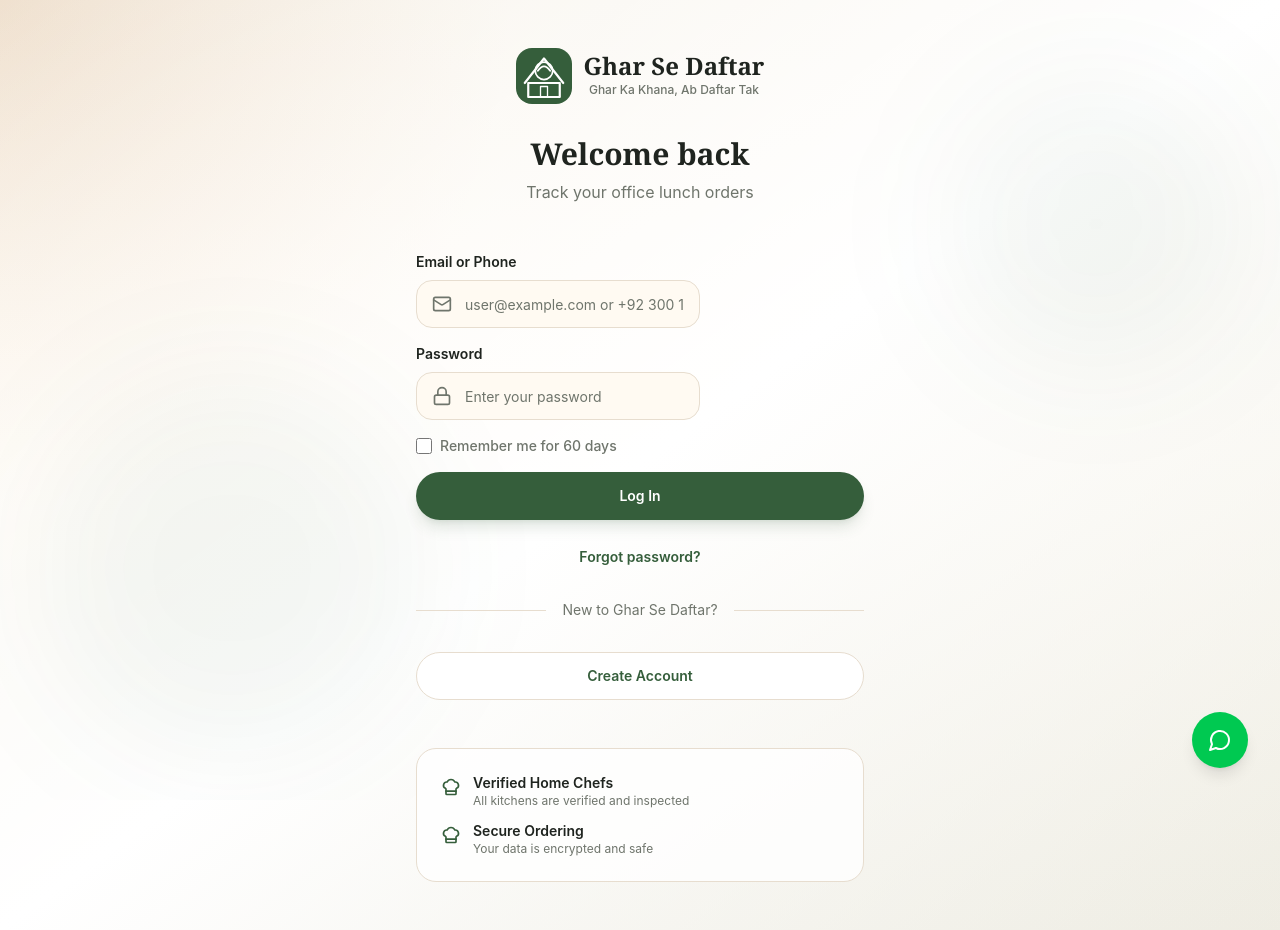
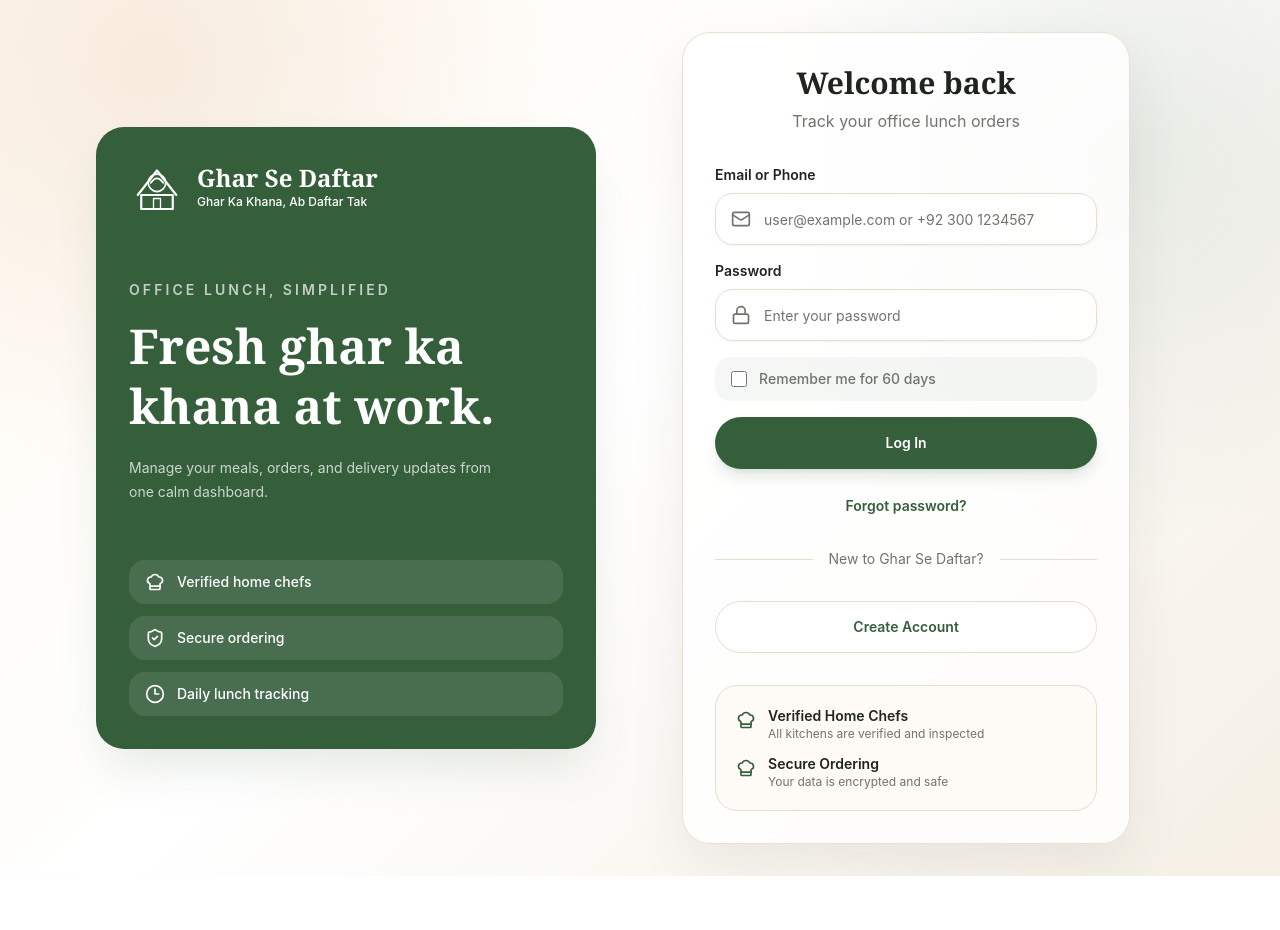
Before and after one commit to IrtazaShahab/ghar-se-daftar, a Next.js app: page /login in a window 1280 px wide. After the commit the page ends 876 px from the top, so only its background shows below. Built offline with nearby package versions, Linux system fonts and the light colour scheme; no server answers.

Commit message:
login/signup/forgot password ui screens updated

```diff
--- a/src/app/(auth)/forgot-password/page.tsx
+++ b/src/app/(auth)/forgot-password/page.tsx
@@ -8,22 +8,20 @@ import { Input } from "@/components/ui/input";
 import { Button } from "@/components/ui/button";
 import { LogoFull } from "@/components/brand/logo";
 import Link from "next/link";
-import { Mail, ArrowLeft } from "lucide-react";
+import { Mail, ArrowLeft, LifeBuoy } from "lucide-react";
 
 export default function ForgotPasswordPage() {
   const [submitted, setSubmitted] = useState(false);
+  const [submittedTo, setSubmittedTo] = useState("");
   const [isLoading, setIsLoading] = useState(false);
 
   const {
     register,
     handleSubmit,
-    formState: { errors },
-    watch
+    formState: { errors }
   } = useForm<ForgotPasswordInput>({
     resolver: zodResolver(forgotPasswordSchema)
   });
-
-  const emailOrPhone = watch("emailOrPhone");
 
   const onSubmit = async (data: ForgotPasswordInput) => {
     setIsLoading(true);
@@ -35,6 +33,7 @@ export default function ForgotPasswordPage() {
 
       // Placeholder: just show success
       await new Promise(resolve => setTimeout(resolve, 800));
+      setSubmittedTo(data.emailOrPhone);
       setSubmitted(true);
     } catch (error) {
       console.error("Error:", error);
@@ -44,18 +43,11 @@ export default function ForgotPasswordPage() {
   };
 
   return (
-    <div className="min-h-screen bg-gradient-to-br from-cream via-white to-primary/5">
-      {/* Background decorative elements */}
-      <div className="absolute inset-0 overflow-hidden pointer-events-none">
-        <div className="absolute top-20 right-10 w-72 h-72 bg-primary/5 rounded-full blur-3xl" />
-        <div className="absolute bottom-10 left-10 w-96 h-96 bg-primary/5 rounded-full blur-3xl" />
-      </div>
-
-      {/* Main container */}
-      <div className="relative z-10 flex items-center justify-center min-h-screen px-4 py-12">
-        <div className="w-full max-w-md">
+    <div className="auth-surface min-h-screen">
+      <div className="flex min-h-screen items-center justify-center px-4 py-8">
+        <div className="auth-panel w-full max-w-lg rounded-[28px] p-6 md:p-8">
           {/* Back link */}
-          <Link href="/login" className="inline-flex items-center gap-2 text-primary hover:opacity-75 transition mb-8">
+          <Link href="/login" className="mb-8 inline-flex items-center gap-2 rounded-full bg-primary/5 px-4 py-2 text-primary transition hover:bg-primary/10">
             <ArrowLeft className="size-4" />
             <span className="text-sm font-semibold">Back to login</span>
           </Link>
@@ -71,7 +63,7 @@ export default function ForgotPasswordPage() {
 
           {!submitted ? (
             <form onSubmit={handleSubmit(onSubmit)} className="space-y-6">
-              <div className="rounded-[16px] bg-primary/5 border border-primary/10 p-4 text-sm text-muted">
+              <div className="rounded-[18px] border border-primary/10 bg-primary/5 p-4 text-sm leading-6 text-muted">
                 Enter the email or phone number associated with your account.
               </div>
 
@@ -98,16 +90,16 @@ export default function ForgotPasswordPage() {
             <div className="space-y-6">
               <div className="rounded-[20px] bg-success/10 border border-success/20 p-6 text-center">
                 <div className="text-4xl mb-4">✓</div>
-                <h2 className="font-semibold text-foreground mb-2">Check your {emailOrPhone.includes("@") ? "email" : "phone"}</h2>
+                <h2 className="font-semibold text-foreground mb-2">Check your {submittedTo.includes("@") ? "email" : "phone"}</h2>
                 <p className="text-sm text-muted">
-                  We've sent password reset instructions to <strong>{emailOrPhone}</strong>
+                  We've sent password reset instructions to <strong>{submittedTo}</strong>
                 </p>
               </div>
 
               <div className="space-y-3 p-4 rounded-[16px] bg-white/50 border border-border text-sm">
                 <p className="font-semibold text-foreground">Next steps:</p>
                 <ol className="space-y-2 text-muted">
-                  <li>1. Check your {emailOrPhone.includes("@") ? "email inbox" : "SMS messages"}</li>
+                  <li>1. Check your {submittedTo.includes("@") ? "email inbox" : "SMS messages"}</li>
                   <li>2. Click the reset link or enter the code</li>
                   <li>3. Create a new password</li>
                   <li>4. Log in with your new password</li>
@@ -127,11 +119,14 @@ export default function ForgotPasswordPage() {
           )}
 
           {/* Support message */}
-          <div className="mt-12 p-4 rounded-[16px] bg-primary/5 border border-primary/10 text-center text-sm text-muted">
-            Didn't receive the email? Check your spam folder or{" "}
-            <Link href="#" className="text-primary hover:opacity-75 transition font-semibold">
-              contact support
-            </Link>
+          <div className="mt-8 flex items-center gap-3 rounded-[18px] border border-primary/10 bg-card/75 p-4 text-sm text-muted">
+            <LifeBuoy className="size-5 flex-shrink-0 text-primary" />
+            <p>
+              Didn't receive the email? Check your spam folder or{" "}
+              <Link href="#" className="text-primary hover:opacity-75 transition font-semibold">
+                contact support
+              </Link>
+            </p>
           </div>
         </div>
       </div>
--- a/src/app/(auth)/login/page.tsx
+++ b/src/app/(auth)/login/page.tsx
@@ -10,12 +10,17 @@ import { Input } from "@/components/ui/input";
 import { Button } from "@/components/ui/button";
 import { LogoFull } from "@/components/brand/logo";
 import Link from "next/link";
-import { Mail, Lock, ChefHat } from "lucide-react";
+import { Mail, Lock, ChefHat, ShieldCheck, Clock3 } from "lucide-react";
 
 export default function LoginPage() {
   const router = useRouter();
   const [error, setError] = useState<string | null>(null);
   const [isLoading, setIsLoading] = useState(false);
+  const trustItems = [
+    { Icon: ChefHat, text: "Verified home chefs" },
+    { Icon: ShieldCheck, text: "Secure ordering" },
+    { Icon: Clock3, text: "Daily lunch tracking" }
+  ];
 
   const {
     register,
@@ -47,20 +52,33 @@ export default function LoginPage() {
   };
 
   return (
-    <div className="min-h-screen bg-gradient-to-br from-cream via-white to-primary/5">
-      {/* Background decorative elements */}
-      <div className="absolute inset-0 overflow-hidden pointer-events-none">
-        <div className="absolute top-20 right-10 w-72 h-72 bg-primary/5 rounded-full blur-3xl" />
-        <div className="absolute bottom-10 left-10 w-96 h-96 bg-primary/5 rounded-full blur-3xl" />
-      </div>
+    <div className="auth-surface min-h-screen">
+      <div className="mx-auto grid min-h-screen w-full max-w-6xl items-center gap-8 px-4 py-8 md:px-8 lg:grid-cols-[0.9fr_1fr]">
+        <section className="hidden rounded-[28px] border border-primary/10 bg-primary p-8 text-white shadow-2xl shadow-primary/15 lg:block">
+          <LogoFull size="lg" className="[&_*]:text-white" />
+          <div className="mt-16 max-w-sm">
+            <p className="text-sm font-semibold uppercase tracking-[0.22em] text-white/70">Office lunch, simplified</p>
+            <h2 className="mt-4 font-serif text-5xl font-semibold leading-tight">Fresh ghar ka khana at work.</h2>
+            <p className="mt-5 text-sm leading-6 text-white/75">
+              Manage your meals, orders, and delivery updates from one calm dashboard.
+            </p>
+          </div>
+          <div className="mt-14 grid gap-3 text-sm">
+            {trustItems.map(({ Icon, text }) => (
+              <div key={text} className="flex items-center gap-3 rounded-2xl bg-white/10 px-4 py-3">
+                <Icon className="size-5" />
+                <span className="font-medium">{text}</span>
+              </div>
+            ))}
+          </div>
+        </section>
 
-      {/* Main container */}
-      <div className="relative z-10 flex items-center justify-center min-h-screen px-4 py-12">
-        <div className="w-full max-w-md">
+        <main className="w-full">
+          <div className="auth-panel mx-auto w-full max-w-md rounded-[28px] p-6 md:p-8">
           {/* Logo */}
-          <div className="text-center mb-12">
+          <div className="mb-8 text-center">
             <Link href="/">
-              <LogoFull size="lg" className="justify-center mb-8" />
+              <LogoFull size="lg" className="mb-7 justify-center lg:hidden" />
             </Link>
             <h1 className="font-serif text-3xl font-semibold text-foreground">Welcome back</h1>
             <p className="text-muted mt-2">Track your office lunch orders</p>
@@ -95,7 +113,7 @@ export default function LoginPage() {
               required
             />
 
-            <label className="flex items-center gap-2 cursor-pointer">
+            <label className="flex cursor-pointer items-center gap-3 rounded-2xl bg-primary/5 px-4 py-3">
               <input
                 type="checkbox"
                 {...register("rememberMe")}
@@ -137,7 +155,7 @@ export default function LoginPage() {
           </Link>
 
           {/* Trust section */}
-          <div className="mt-12 p-6 rounded-[20px] bg-white/80 border border-border space-y-3">
+          <div className="mt-8 grid gap-3 rounded-[22px] border border-border bg-card/70 p-5">
             <div className="flex items-start gap-3">
               <ChefHat className="size-5 text-primary flex-shrink-0 mt-1" />
               <div className="text-sm">
@@ -154,6 +172,7 @@ export default function LoginPage() {
             </div>
           </div>
         </div>
+        </main>
       </div>
     </div>
   );
--- a/src/app/globals.css
+++ b/src/app/globals.css
@@ -55,9 +55,21 @@ body {
 
 .glass-card {
   border: 1px solid rgba(231, 221, 207, 0.88);
-  background: rgba(255, 250, 242, 0.82);
-  box-shadow: 0 24px 70px rgba(53, 47, 34, 0.08);
-  backdrop-filter: blur(18px);
+  background: rgba(255, 250, 242, 0.94);
+  box-shadow: 0 18px 48px rgba(53, 47, 34, 0.07);
+}
+
+.auth-surface {
+  background:
+    radial-gradient(circle at 12% 8%, rgba(212, 163, 115, 0.18), transparent 26rem),
+    radial-gradient(circle at 88% 18%, rgba(53, 94, 59, 0.1), transparent 24rem),
+    linear-gradient(135deg, #fffaf2 0%, #ffffff 46%, #f5efe5 100%);
+}
+
+.auth-panel {
+  border: 1px solid rgba(231, 221, 207, 0.9);
+  background: rgba(255, 255, 255, 0.8);
+  box-shadow: 0 20px 55px rgba(53, 47, 34, 0.08);
 }
 
 .text-balance {
--- a/src/components/ordering/checkout-form.tsx
+++ b/src/components/ordering/checkout-form.tsx
@@ -2,7 +2,7 @@
 
 import { useCart } from "@/store/cart";
 import { useRouter, useSearchParams } from "next/navigation";
-import { useForm } from "react-hook-form";
+import { useForm, useWatch } from "react-hook-form";
 import { zodResolver } from "@hookform/resolvers/zod";
 import { z } from "zod";
 import { Input } from "@/components/ui/input";
@@ -44,12 +44,23 @@ export function CheckoutForm() {
     register,
     handleSubmit,
     formState: { errors },
-    watch
+    control
   } = useForm<CheckoutFormData>({
     resolver: zodResolver(checkoutSchema)
   });
 
-  const formValues = watch();
+  const watchedValues = useWatch({ control });
+  const formValues = {
+    fullName: watchedValues.fullName ?? "",
+    phone: watchedValues.phone ?? "",
+    whatsappNumber: watchedValues.whatsappNumber ?? "",
+    email: watchedValues.email ?? "",
+    company: watchedValues.company ?? "",
+    area: watchedValues.area ?? "",
+    address: watchedValues.address ?? "",
+    deliveryTime: watchedValues.deliveryTime ?? "",
+    instructions: watchedValues.instructions ?? ""
+  };
 
   if (items.length === 0) {
     return (
--- a/src/components/providers/root-providers.tsx
+++ b/src/components/providers/root-providers.tsx
@@ -6,8 +6,21 @@ import { WhatsAppButton } from "@/components/ui/whatsapp-button";
 import { CartDrawer } from "@/components/ordering/cart-drawer";
 import { ReactNode } from "react";
 import { CartDrawerProvider, useCartDrawer } from "./cart-drawer-provider";
+import { usePathname } from "next/navigation";
 
 export function RootProviders({ children }: { children: ReactNode }) {
+  const pathname = usePathname();
+  const lightweightRoute =
+    pathname.startsWith("/login") ||
+    pathname.startsWith("/signup") ||
+    pathname.startsWith("/forgot-password") ||
+    pathname.startsWith("/dashboard") ||
+    pathname.startsWith("/unauthorized");
+
+  if (lightweightRoute) {
+    return <>{children}</>;
+  }
+
   return (
     <SmoothScrollProvider>
       <CartProvider>
--- a/src/components/providers/smooth-scroll-provider.tsx
+++ b/src/components/providers/smooth-scroll-provider.tsx
@@ -5,6 +5,13 @@ import Lenis from "lenis";
 
 export function SmoothScrollProvider({ children }: { children: React.ReactNode }) {
   useEffect(() => {
+    const prefersReducedMotion = window.matchMedia("(prefers-reduced-motion: reduce)").matches;
+    const coarsePointer = window.matchMedia("(pointer: coarse)").matches;
+
+    if (prefersReducedMotion || coarsePointer) {
+      return;
+    }
+
     // Optimized Lenis config for better performance
     const lenis = new Lenis({
       duration: 0.6, // Reduced from 1.2s for snappier feel
--- a/src/components/ui/button.tsx
+++ b/src/components/ui/button.tsx
@@ -3,8 +3,8 @@ import { cn } from "@/lib/utils";
 import { memo, forwardRef } from "react";
 
 const variants = {
-  primary: "bg-primary text-white shadow-lg shadow-primary/15 hover:bg-primary/95",
-  secondary: "bg-white text-primary border border-border hover:bg-card",
+  primary: "bg-primary text-white shadow-lg shadow-primary/15 hover:bg-primary/95 active:translate-y-px disabled:cursor-not-allowed disabled:opacity-70",
+  secondary: "bg-white text-primary border border-border hover:bg-card active:translate-y-px disabled:cursor-not-allowed disabled:opacity-70",
   ghost: "text-primary hover:bg-primary/10",
   accent: "bg-accent text-foreground hover:bg-accent/90"
 };
@@ -18,7 +18,7 @@ const ButtonComponent = forwardRef<HTMLButtonElement, ButtonProps>(
     <button
       ref={ref}
       className={cn(
-        "focus-ring inline-flex h-12 items-center justify-center rounded-full px-6 text-sm font-semibold transition",
+        "focus-ring inline-flex h-[52px] items-center justify-center rounded-full px-6 text-sm font-semibold transition",
         variants[variant],
         className
       )}
@@ -38,7 +38,7 @@ type ButtonLinkProps = React.ComponentProps<typeof Link> & {
 const ButtonLinkComponent = ({ className, variant = "primary", children, ...props }: ButtonLinkProps) => (
   <Link
     className={cn(
-      "focus-ring inline-flex h-12 items-center justify-center rounded-full px-6 text-sm font-semibold transition",
+      "focus-ring inline-flex h-[52px] items-center justify-center rounded-full px-6 text-sm font-semibold transition",
       variants[variant],
       className
     )}
--- a/src/components/ui/input.tsx
+++ b/src/components/ui/input.tsx
@@ -12,7 +12,7 @@ export const Input = ({ className, label, error, helpText, icon: Icon, id, ...pr
   const inputId = id || props.name;
 
   return (
-    <div className="grid gap-2">
+    <div className="grid w-full gap-2">
       {label && (
         <label htmlFor={inputId} className="text-sm font-semibold text-foreground">
           {label}
@@ -25,7 +25,7 @@ export const Input = ({ className, label, error, helpText, icon: Icon, id, ...pr
         <input
           id={inputId}
           className={cn(
-            "focus-ring h-12 rounded-2xl border border-border bg-card px-4 py-3 text-sm transition placeholder:text-muted",
+            "focus-ring h-[52px] w-full min-w-0 rounded-[18px] border border-border bg-white/85 px-4 py-3 text-sm text-foreground shadow-sm shadow-primary/5 transition placeholder:text-muted hover:border-primary/30 focus:border-primary focus:bg-white focus:shadow-md focus:shadow-primary/10 disabled:cursor-not-allowed disabled:opacity-60",
             Icon && "pl-12",
             error && "border-danger bg-danger/5",
             className
--- a/src/components/ui/textarea.tsx
+++ b/src/components/ui/textarea.tsx
@@ -10,7 +10,7 @@ export const Textarea = ({ className, label, error, helpText, id, ...props }: Te
   const inputId = id || props.name;
 
   return (
-    <div className="grid gap-2">
+    <div className="grid w-full gap-2">
       {label && (
         <label htmlFor={inputId} className="text-sm font-semibold text-foreground">
           {label}
@@ -19,7 +19,7 @@ export const Textarea = ({ className, label, error, helpText, id, ...props }: Te
       <textarea
         id={inputId}
         className={cn(
-          "focus-ring rounded-2xl border border-border bg-card px-4 py-3 text-sm transition placeholder:text-muted resize-none",
+          "focus-ring min-h-28 w-full min-w-0 resize-none rounded-[18px] border border-border bg-white/85 px-4 py-3 text-sm text-foreground shadow-sm shadow-primary/5 transition placeholder:text-muted hover:border-primary/30 focus:border-primary focus:bg-white focus:shadow-md focus:shadow-primary/10 disabled:cursor-not-allowed disabled:opacity-60",
           error && "border-danger bg-danger/5",
           className
         )}
```
Also changed, not shown: src/app/(auth)/signup/page.tsx (+20 -28 lines), next-env.d.ts, 1 other file (tests, documents, lock files or other folders).
